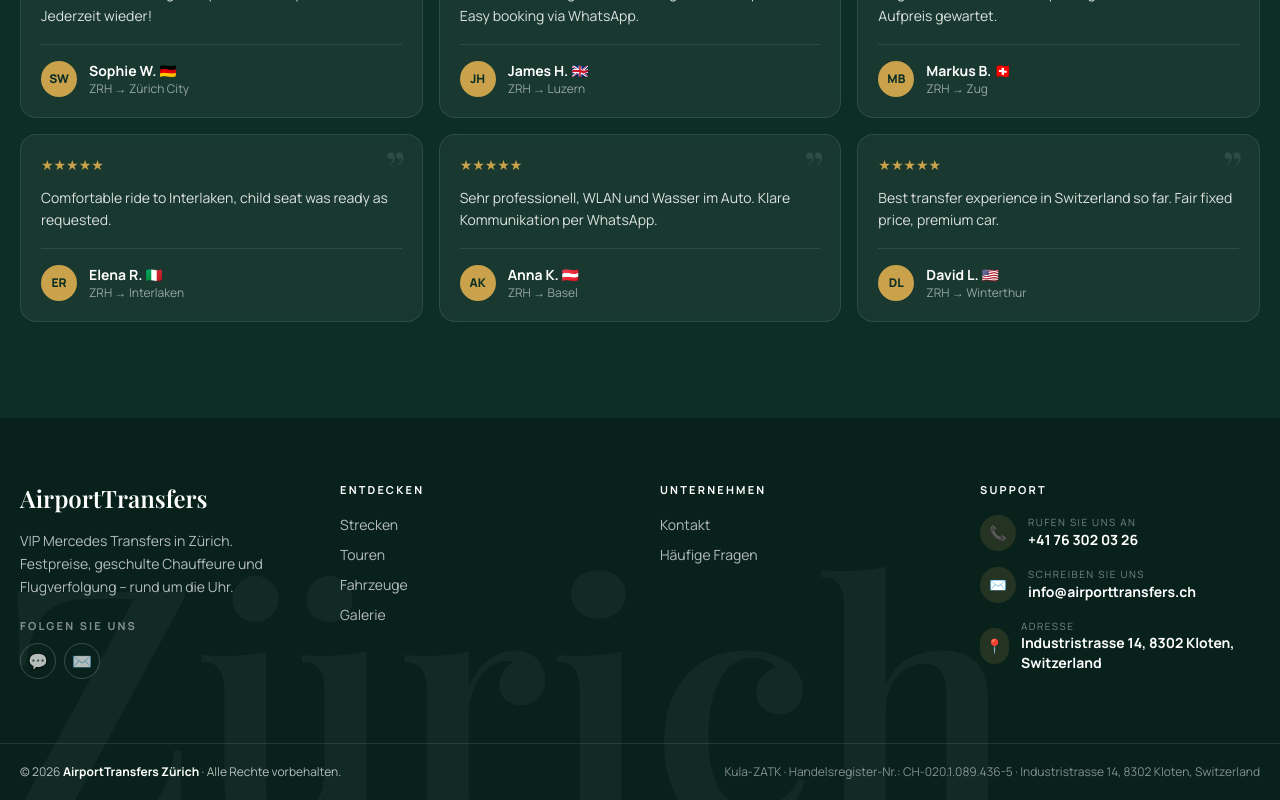
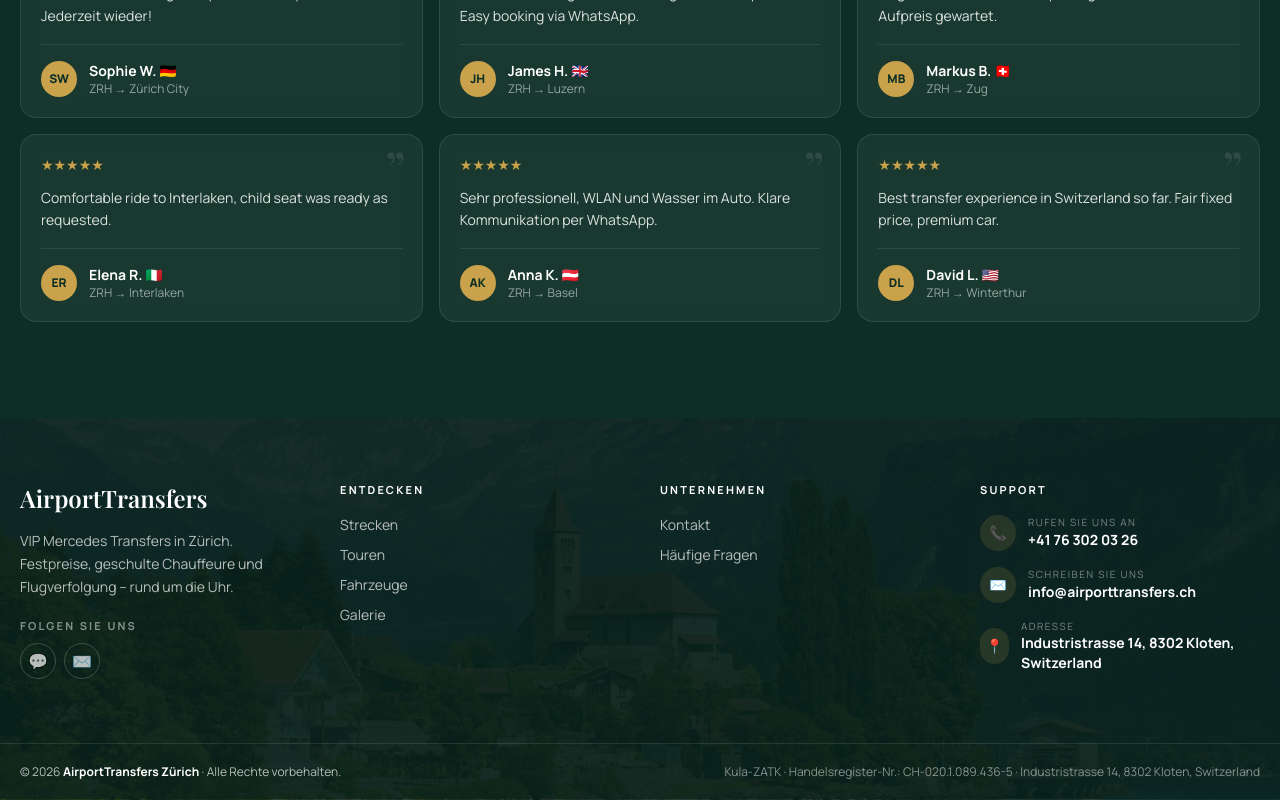
Before and after one commit to fatihemincakiroglu/AirportTransfers, a Next.js app: page / in a window 1280 px wide. Shown: the part 3838-4638 px from the top of the page. Built offline with nearby package versions, Linux system fonts and the light colour scheme.

Commit message:
footer arkaplan gorseli

```diff
--- a/app/components.tsx
+++ b/app/components.tsx
@@ -3,7 +3,7 @@
 import { useState } from "react";
 import {
   C, WHATSAPP_NUMBER, PHONE_DISPLAY, CONTACT_EMAIL, MAX_PAX,
-  COMPANY_NAME, COMPANY_REG, COMPANY_ADDRESS, LocalName,
+  COMPANY_NAME, COMPANY_REG, COMPANY_ADDRESS, LocalName, FOOTER_IMAGE,
 } from "./config";
 import { t, Lang } from "./i18n";
 import { useLang } from "./providers";
@@ -416,10 +416,16 @@ export function SiteFooter({ compact }: { compact?: boolean }) {
   }
 
   return (
-    <footer id="kontakt-footer" className="relative overflow-hidden text-white/70" style={{ background: C.pineDeep }}>
-      <span aria-hidden className="font-display pointer-events-none absolute -bottom-14 left-0 select-none text-[26vw] font-semibold leading-none text-white/[0.04]">
-        {L.footer.watermark}
-      </span>
+    <footer
+      id="kontakt-footer"
+      className="relative overflow-hidden text-white/70"
+      style={{
+        backgroundColor: C.pineDeep,
+        backgroundImage: `linear-gradient(rgba(8,33,27,0.94), rgba(8,33,27,0.94)), url(${FOOTER_IMAGE})`,
+        backgroundSize: "cover",
+        backgroundPosition: "center",
+      }}
+    >
       <div className="relative mx-auto grid max-w-7xl gap-10 px-5 py-16 md:grid-cols-4">
         <div>
           <span className="font-display text-2xl font-semibold text-white">AirportTransfers</span>
--- a/app/config.ts
+++ b/app/config.ts
@@ -11,6 +11,9 @@ export const COMPANY_ADDRESS = "Industristrasse 14, 8302 Kloten, Switzerland";
 // Hero slider görselleri (public/hero/ içinde — pakette hazır geliyor)
 export const HERO_IMAGES = ["/hero/hero-1.jpg", "/hero/hero-2.jpg", "/hero/hero-3.jpg"];
 export const SLIDE_MS = 6000;
+
+// Footer arka plan görseli (slider görsellerinden biri — istediğinle değiştir)
+export const FOOTER_IMAGE = "/hero/hero-2.jpg";
 
 // Renk paleti: koyu çam yeşili + şampanya altını
 export const C = {
```
